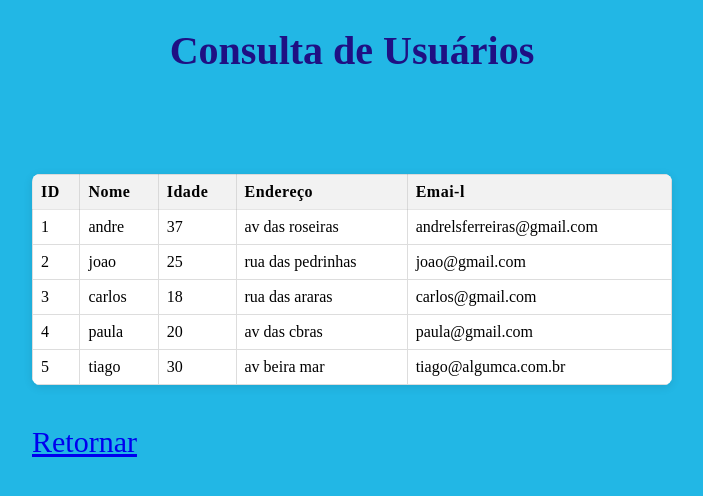
After one commit to Emanuelrg2/novo_projeto, a Django app: a page that uses templates/consulta.html in a window 1280 px wide. The commit adds this page. Shown: the top 496 px of the page, without its empty margins (288-991 px from the left). Run offline with Django 5.2, Linux system fonts and the light colour scheme; data comes from the database, SQL or seed files in the repository; both versions use the stored data as it was after the commit.

Commit message:
full_API

```diff
--- a/api/models.py
+++ b/api/models.py
@@ -5,16 +5,20 @@ class Usuarios(models.Model):
     nome = models.CharField(max_length=150, unique=True)
     email = models.EmailField(unique=True)
     endereco = models.CharField(max_length=128)
+    idade = models.IntegerField()
     id = models.AutoField(primary_key=True)
 
     def __str__(self):
         return self.nome
 
-    def get_nome(self):
-        return self.nome
+    def get_id(self):
+        return self.id
 
     def get_email(self):
         return self.email
 
     def get_endereco(self):
         return self.endereco
+
+    def get_idade(self):
+        return self.idade
--- a/api/serializers.py
+++ b/api/serializers.py
@@ -4,4 +4,6 @@ from .models import Usuarios
 class UsuariosSerializer(serializers.ModelSerializer):
     class Meta:
         model = Usuarios
-        fields = ['id', 'nome', 'email', 'endereco']
+        #fields = ['id', 'nome', 'email', 'endereco']
+        fields = '__all__'  # Inclui todos os campos do modelo Usuarios
+        read_only_fields = ['id'] # Define o campo 'id' como somente leitura
--- /dev/null
+++ b/api/urls.py
@@ -0,0 +1,36 @@
+"""
+URL configuration for api_rest project.
+
+The `urlpatterns` list routes URLs to views. For more information please see:
+    https://docs.djangoproject.com/en/5.2/topics/http/urls/
+Examples:
+Function views
+    1. Add an import:  from my_app import views
+    2. Add a URL to urlpatterns:  path('', views.home, name='home')
+Class-based views
+    1. Add an import:  from other_app.views import Home
+    2. Add a URL to urlpatterns:  path('', Home.as_view(), name='home')
+Including another URLconf
+    1. Import the include() function: from django.urls import include, path
+    2. Add a URL to urlpatterns:  path('blog/', include('blog.urls'))
+"""
+
+from django.urls import path, include
+from . import views
+from rest_framework.routers import DefaultRouter
+
+app_name = 'api'  # Define o namespace para as URLs da API
+
+router = DefaultRouter()
+router.register('usuarios', views.UsuariosViewSet, basename='usuarios')  # Registra o viewset com o nome 'usuarios'
+
+# Define as URLs para o aplicativo 'api'
+# As URLs são mapeadas para as views correspondentes
+urlpatterns = [
+    #path('cadastrar/', views.form_cadastro_view, name='form_cadastro'),  # <--- ESTE É O NOME DA URL "cadastro"
+    path('consultar/', views.consulta_view, name='consulta'),  # <--- ESTE É O NOME DA URL "consulta"
+
+    # Inclui as URLs do router para a API REST
+    path('adicionar/',views.cadastro_view, name='adicionar'),  # <--- ESTE É O NOME DA URL "adicionar"
+    path('api/', include(router.urls)),
+]
--- a/api/views.py
+++ b/api/views.py
@@ -1,15 +1,62 @@
-from api.forms import CreateDataForm
-from rest_framework.decorators import api_view  # Importando o decorador api_view
-from django.shortcuts import redirect, render # Importando render e redirect
+# Imports necessários para a API REST
+from requests import Response
+from rest_framework import viewsets # Importando viewsets do Django REST Framework
+from django.shortcuts import render, redirect # Importando render e redirect do Django
+from .forms import CreateDataForm # Importando o formulário CreateDataForm
 
-@api_view(['POST'])
-def CRUD_create(request):
+
+# Importando o serializer e o modelo necessários
+from .serializers import UsuariosSerializer
+from .models import Usuarios
+
+
+# arquivos de viwes para renderisação dos templates
+
+# def form_cadastro_view(request):
+#     return render(request, 'cadastro.html')
+
+def consulta_view(request):
+    return render(request, 'consulta.html')
+
+# arquivos de views para API REST
+class UsuariosViewSet(viewsets.ModelViewSet):
+    queryset = Usuarios.objects.all()
+    serializer_class = UsuariosSerializer
+    model = Usuarios
+    tamplet_name = 'consulta.html'
+    context_object_name = 'usuarios'
+
+#arquivos de views para API REST
+def cadastro_view(request):
+    """
+    Esta view lida com a exibição do formulário de cadastro (GET)
+    e com o processamento da submissão do formulário (POST).
+    """
     if request.method == "POST":
-        received_form = CreateDataForm(request.POST)
+        form = CreateDataForm(request.POST) # Instancia o formulário com os dados POST
+        if form.is_valid():
+            form.save() # Salva os dados no banco de dados
+            return redirect('api:consulta') # Redireciona para a página de consulta
+        else:
+            # Se a validação falhar, renderiza o template COM O FORMULÁRIO QUE CONTÉM OS ERROS
+            return render(request, 'cadastro.html', {'form': form})
+    else: # Requisição GET: exibe o formulário vazio
+        form = CreateDataForm()
+    return render(request, 'cadastro.html', {'form': form})
 
-    if received_form.is_valid():
-        received_form.save()
-        return redirect('api_rest:nome')
-    else:
-        received_form = CreateDataForm() # Adicionado para exibir o formulário GET
-        return render(request, 'home.html', {'form': received_form})
+def consulta_view(request):
+    """
+    Esta view busca todos os itens da tabela Usuarios e os renderiza
+    em um template HTML.
+    """
+    # 1. Obter todos os objetos (itens) do modelo Usuarios
+    #    O .objects é o "manager" do modelo, e .all() retorna um QuerySet de todos os objetos.
+    todos_usuarios = Usuarios.objects.all()
+
+    # 2. Passar os objetos para o template no contexto
+    context = {
+        'usuarios': todos_usuarios # O nome 'usuarios' será usado no template para iterar sobre eles
+    }
+
+    # 3. Renderizar o template 'consulta.html' com os dados
+    return render(request, 'consulta.html', context)
--- a/api_rest/urls.py
+++ b/api_rest/urls.py
@@ -15,10 +15,12 @@ Including another URLconf
     2. Add a URL to urlpatterns:  path('blog/', include('blog.urls'))
 """
 from django.contrib import admin
-from django.urls import path
 from . import views
+from django.urls import path, include
 
 urlpatterns = [
     path('admin/', admin.site.urls),
     path('', views.home_view, name='home'),
+    path('api',include('api.urls', namespace='api')) #Incluindo as URLs da API REST
+
 ]
--- a/api_rest/views.py
+++ b/api_rest/views.py
@@ -1,4 +1,5 @@
 from django.shortcuts import render
+
 
 
 # Create your views here.
--- a/static/style.css
+++ b/static/style.css
@@ -1,46 +1,60 @@
 
 body{
     margin: 0;
+    background: rgb(34, 183, 229);
+
 }
 
 .container {
-
+    align-items: center;
     font-family: cursive;
     display: flex; /* ESSENCIAL: Faz com que os filhos diretos de .container se organizem como itens flex.
                      Se .left e .right estiverem dentro de .container, eles serão dispostos
                      de acordo com as regras do flexbox (por padrão, em linha/horizontalmente). */
     width: 100%; /* O contêiner ocupará a largura total de seu elemento pai (geralmente o body) */
 
-    min-height: 100vh; /* O contêiner terá, no mínimo, a altura total da viewport (janela de visualização do navegador) */
-    background: rgb(79, 34, 229); /* Define a cor de fundo do contêiner como azul.
-                              Observação: Se as divs .left e .right estiverem dentro e preencherem
-                              este contêiner, essa cor azul poderá ficar coberta pelos fundos delas. */
+
+
 }
 
+.style1 {
+    color: #1f1083;
+    font-size: 40px; /* Define o tamanho da fonte como 20 pixels */
+    text-align: center;
 
-.style3 {
+}
+
+.style2 {
     color: #1f1083;
     font-size: 30px; /* Define o tamanho da fonte como 20 pixels */
-    text-align: center;
-    margin-bottom: 100px; /* Adiciona uma margem inferior de 20 pixels */
+    margin-left: 25%;
+    margin-top: 40px;
+    margin-bottom: 40px;
+    text-decoration: none; /* Remove o sublinhado dos links */
+
+
+
 }
 
 
 .links {
-    margin-top: 30px; /* Adiciona uma margem superior de 10 pixels */
-    margin-bottom: 30px; /* Adiciona uma margem inferior de 10 pixels */
+
     text-decoration: none; /* Remove o sublinhado dos links */
     color: rgb(255, 255, 255); /* Define a cor do texto dos links como branca */
     font-size: x-large;
-    text-align: center;
+    margin-left: 100px;
+    margin-top: 50px;
+    font-weight: bold; /* Deixa o texto em negrito */
 
 }
 
 .form-box{
-    display: flex;
+    align-items: center;
+    display: flex;;
     flex-direction: column;
     border-radius: 8px;
-    width: 100%;
+    width: 50%;
+    margin-left: 25%;
 
 }
 
@@ -49,6 +63,7 @@ body{
     align-items: start;
     flex-wrap: wrap;
     padding: 32px;
+
 
 }
 .form-box input,
@@ -84,14 +99,16 @@ body{
 
 /* Estilos Gerais para a Tabela */
 table {
-    width: 90%; /* Ocupa 90% da largura do contêiner */
+    width: 50%; /* Ocupa 90% da largura do contêiner */
     border-collapse: collapse; /* Colapsa as bordas da célula */
-    margin: 20px 0; /* Margem acima e abaixo da tabela */
+    margin-top: 100px; /* Margem acima e abaixo da tabela */
     box-shadow: 0 2px 10px rgba(0, 0, 0, 0.1); /* Sombra suave */
     background-color: #fff; /* Fundo branco para a tabela */
     border-radius: 8px; /* Cantos arredondados */
     overflow: hidden; /* Garante que os cantos arredondados sejam respeitados */
     text-align: center; /* Centraliza o texto dentro das células */
+    margin-left: 25%;
+
 }
 
 /* Estilos para o Cabeçalho da Tabela */
@@ -108,10 +125,3 @@ th, td {
     padding: 8px;
     text-align: left;
 }
-
-.style6 {
-    color: #1f1083;
-    text-align: center;
-    font-size: 25px; /* Define o tamanho da fonte como 20 pixels */
-    text-decoration: none;
-}
--- /dev/null
+++ b/templates/consulta.html
@@ -0,0 +1,48 @@
+{% load static %}
+
+<!DOCTYPE html>
+<html lang="en">
+<head>
+    <meta charset="UTF-8">
+    <meta name="viewport" content="width=device-width, initial-scale=1.0">
+    <title>Consultart</title>
+
+    <link rel="stylesheet" href="{% static 'style.css' %}">
+</head>
+<body>
+   <div> <h1 class="style1">Consulta de Usuários</h1> </div>
+
+    {% if usuarios %}
+        <table>
+            <thead>
+                <tr>
+                    <th>ID</th>
+                    <th>Nome</th>
+                    <th>Idade</th>
+                    <th>Endereço</th>
+                    <th>Emai-l </th>
+
+                </tr>
+            </thead>
+            <tbody>
+                {% for usuario in usuarios %}
+                    <tr>
+                        <td>{{ usuario.id }}</td>
+                        <td>{{ usuario.nome}}</td>
+                        <td>{{ usuario.idade }}</td>
+                        <td>{{usuario.endereco }}</td>
+                        <td>{{ usuario.email}}</td>
+
+
+                    </tr>
+                {% endfor %}
+            </tbody>
+        </table>
+    {% else %}
+         <p class = "style2"> Nenhum item encontrado em estoque.</p>
+    {% endif %}
+
+    <div class = "style2"><a href="{% url  'home' %}">Retornar</a></div>
+
+</body>
+</html>
```
Also changed, not shown: api/forms.py (added, +8 -0 lines), api_rest/settings.py (+8 -0 lines), templates/cadastro.html (added, +37 -0 lines), templates/home.html (+7 -19 lines), api/migrations/0001_initial.py (added), api/migrations/0002_usuarios_idade.py (added), db.sqlite3.
